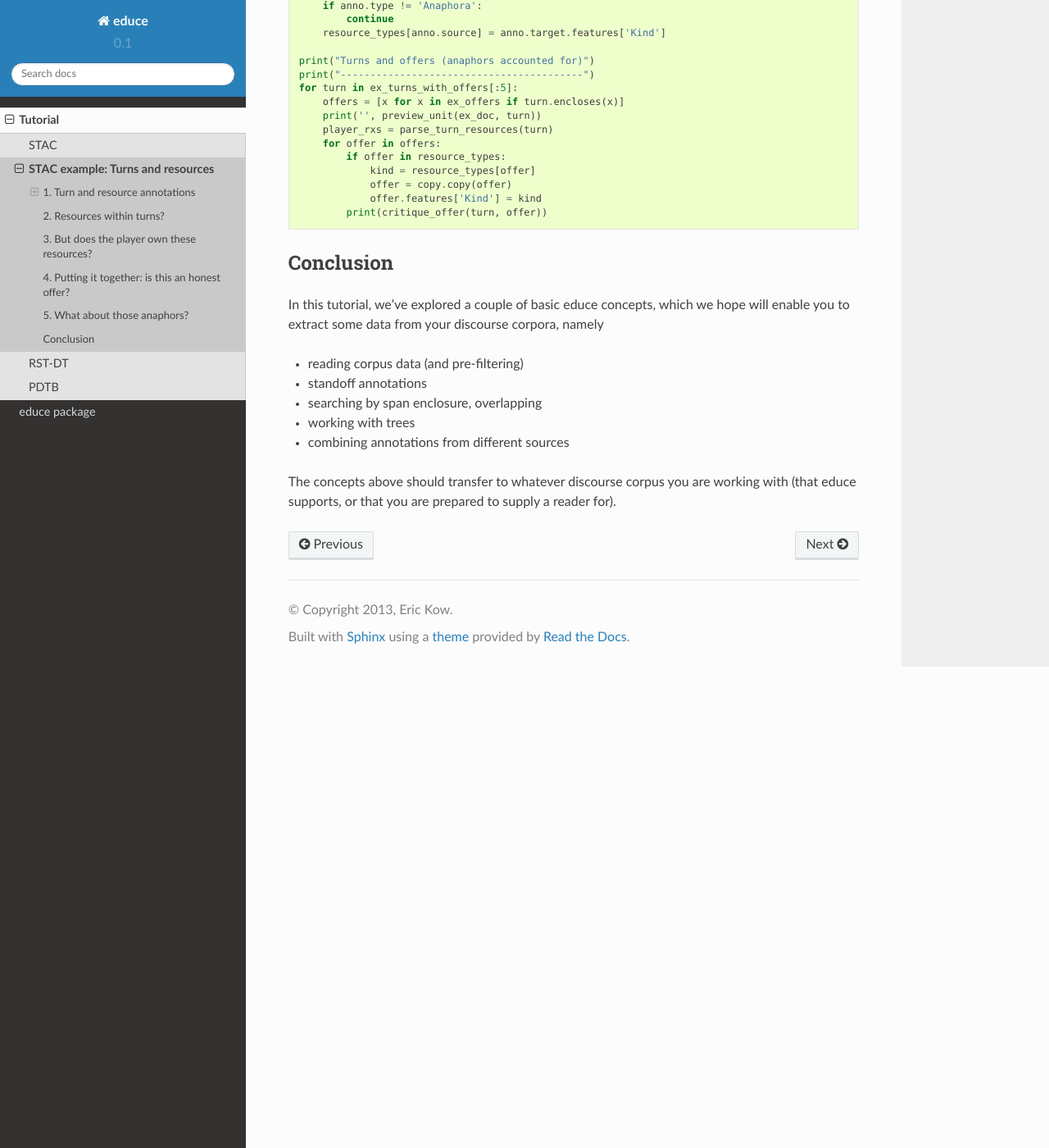
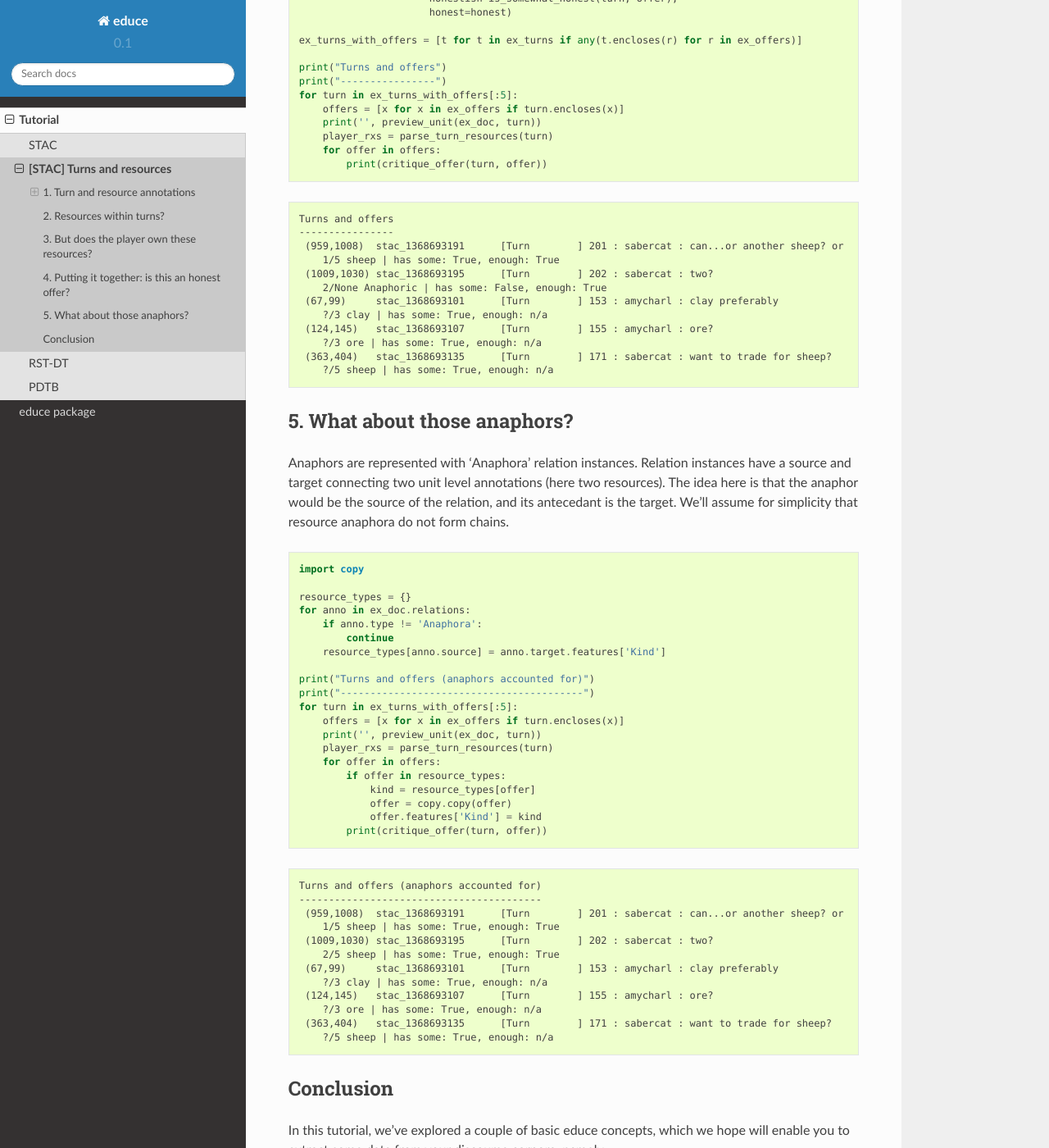
Before and after one commit to irit-melodi/educe, a Sphinx documentation site: the page built from docs/stac-ex1.rst, in a window 1280 px wide and 1400 px high, scrolled down 4115 px. Shown: the whole window at 82% size. Built offline with Sphinx 7.4.7 and the Read the Docs theme 2.0.0, drawn with Linux system fonts in a browser that asks for light colours; pages that are not in the unit, such as notebooks, are missing from menus; some of the changed text lies outside the part shown.

Commit message:
DOC fix oddly broken turns and resources example

```diff
--- a/docs/stac-ex1.rst
+++ b/docs/stac-ex1.rst
@@ -1,6 +1,6 @@
 
-STAC example: Turns and resources
-=================================
+[STAC] Turns and resources
+==========================
 
 Suppose you wanted to find the following (an actual request from the
 STAC project)
@@ -69,8 +69,8 @@
     import educe.stac
 
     ex_turns = [x for x in ex_doc.units if educe.stac.is_turn(x)]
-    ex_offers = [x for x in ex_doc.units if educe.stac.is_resource(x)
-                 and x.features['Status'] == 'Givable']
+    ex_resources = [x for x in ex_doc.units if educe.stac.is_resource(x)]
+    ex_offers = [x for x in ex_resources if x.features['Status'] == 'Givable']
 
     print("Example turns")
     print("-------------")
@@ -138,6 +138,23 @@
             kind = rsrc.features['Kind']
             print("\t".join(["", str(rsrc.text_span()), kind]))
 
+
+.. parsed-literal::
+
+    Turns and resources within
+    --------------------------
+    (959,1008)  stac_1368693191      [Turn        ] 201 : sabercat : can...or another sheep? or
+    	(999,1004)	sheep
+    (1009,1030) stac_1368693195      [Turn        ] 202 : sabercat : two?
+    	(1026,1029)	Anaphoric
+    (67,99)     stac_1368693101      [Turn        ] 153 : amycharl : clay preferably
+    	(84,88)	clay
+    (124,145)   stac_1368693107      [Turn        ] 155 : amycharl : ore?
+    	(141,144)	ore
+    (363,404)   stac_1368693135      [Turn        ] 171 : sabercat : want to trade for sheep?
+    	(398,403)	sheep
+
+
 3. But does the player own these resources?
 -------------------------------------------
 
@@ -163,6 +180,23 @@
         print(preview_unit(ex_doc, turn))
         # not to be confused with the resource annotations within the turn
         print('\t', parse_turn_resources(turn))
+
+
+
+.. parsed-literal::
+
+    Turns and player resources
+    --------------------------
+    (35,66)     stac_1368693098      [Turn        ] 152 : sabercat : yep, for what?
+    	 {'sheep': 5, 'wood': 2, 'ore': 2, 'wheat': 1, 'clay': 2}
+    (100,123)   stac_1368693104      [Turn        ] 154 : sabercat : no way
+    	 {'sheep': 5, 'wood': 2, 'ore': 2, 'wheat': 1, 'clay': 2}
+    (146,171)   stac_1368693110      [Turn        ] 156 : sabercat : could be
+    	 {'sheep': 5, 'wood': 2, 'ore': 2, 'wheat': 1, 'clay': 2}
+    (172,191)   stac_1368693113      [Turn        ] 157 : amycharl : :)
+    	 {'sheep': 1, 'wood': 0, 'ore': 3, 'wheat': 1, 'clay': 3}
+    (192,210)   stac_1368693116      [Turn        ] 160 : amycharl : ?
+    	 {'sheep': 1, 'wood': 1, 'ore': 2, 'wheat': 1, 'clay': 3}
 
 
 4. Putting it together: is this an honest offer?
@@ -220,6 +254,23 @@
             print(critique_offer(turn, offer))
 
 
+
+.. parsed-literal::
+
+    Turns and offers
+    ----------------
+     (959,1008)  stac_1368693191      [Turn        ] 201 : sabercat : can...or another sheep? or
+    	1/5 sheep | has some: True, enough: True
+     (1009,1030) stac_1368693195      [Turn        ] 202 : sabercat : two?
+    	2/None Anaphoric | has some: False, enough: True
+     (67,99)     stac_1368693101      [Turn        ] 153 : amycharl : clay preferably
+    	?/3 clay | has some: True, enough: n/a
+     (124,145)   stac_1368693107      [Turn        ] 155 : amycharl : ore?
+    	?/3 ore | has some: True, enough: n/a
+     (363,404)   stac_1368693135      [Turn        ] 171 : sabercat : want to trade for sheep?
+    	?/5 sheep | has some: True, enough: n/a
+
+
 5. What about those anaphors?
 -----------------------------
 
@@ -252,6 +303,23 @@
                 offer.features['Kind'] = kind
             print(critique_offer(turn, offer))
 
+
+.. parsed-literal::
+
+    Turns and offers (anaphors accounted for)
+    -----------------------------------------
+     (959,1008)  stac_1368693191      [Turn        ] 201 : sabercat : can...or another sheep? or
+    	1/5 sheep | has some: True, enough: True
+     (1009,1030) stac_1368693195      [Turn        ] 202 : sabercat : two?
+    	2/5 sheep | has some: True, enough: True
+     (67,99)     stac_1368693101      [Turn        ] 153 : amycharl : clay preferably
+    	?/3 clay | has some: True, enough: n/a
+     (124,145)   stac_1368693107      [Turn        ] 155 : amycharl : ore?
+    	?/3 ore | has some: True, enough: n/a
+     (363,404)   stac_1368693135      [Turn        ] 171 : sabercat : want to trade for sheep?
+    	?/5 sheep | has some: True, enough: n/a
+
+
 Conclusion
 ----------
 
```
Also changed, not shown: docs/stac-ex1.ipynb.
